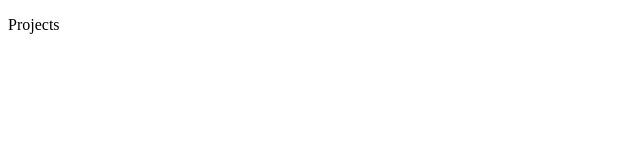
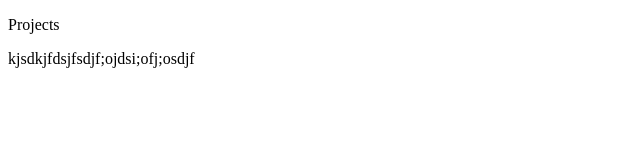
Before and after one commit to nakulXZ/Nakul1st, a plain HTML site: page index.html in a window 1280 px wide. Shown: the whole page, without its empty margins (0-640 px from the left). Drawn offline with Linux system fonts and the light colour scheme.

Commit message:
Update index.html

```diff
--- a/index.html
+++ b/index.html
@@ -7,5 +7,6 @@
 </head>
 <body>
     <p>Projects</p>
+    kjsdkjfdsjfsdjf;ojdsi;ofj;osdjf
 </body>
 </html>
```
